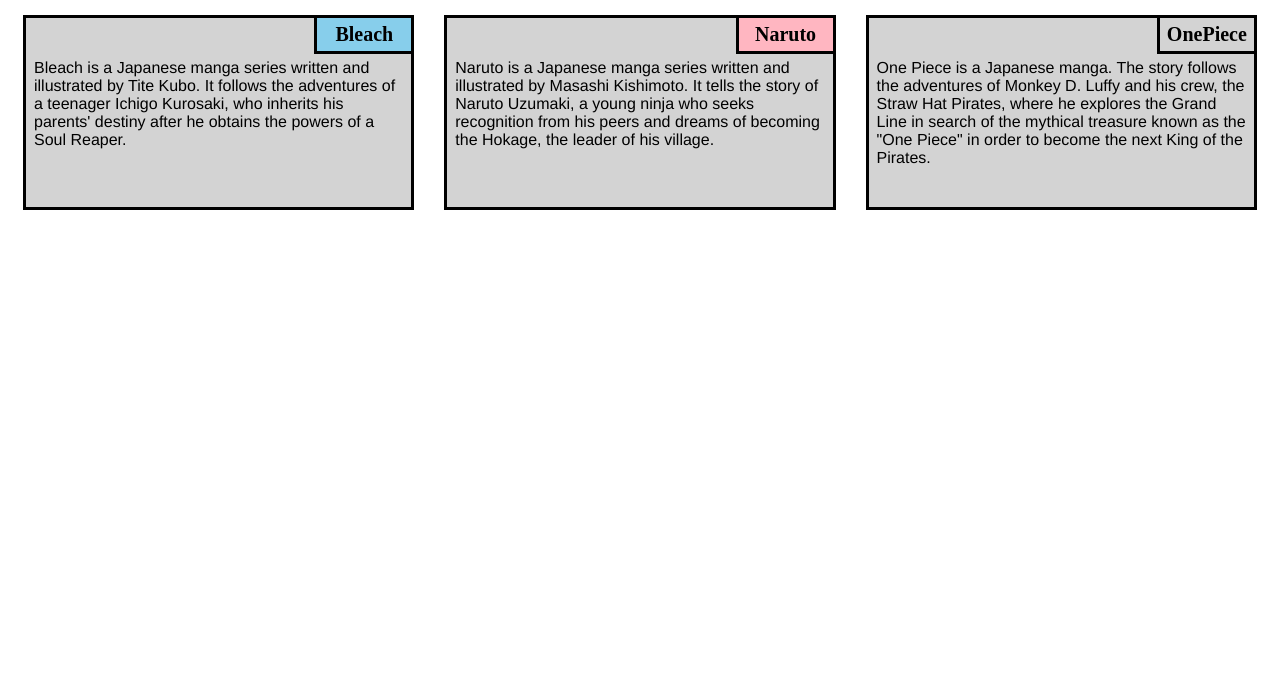
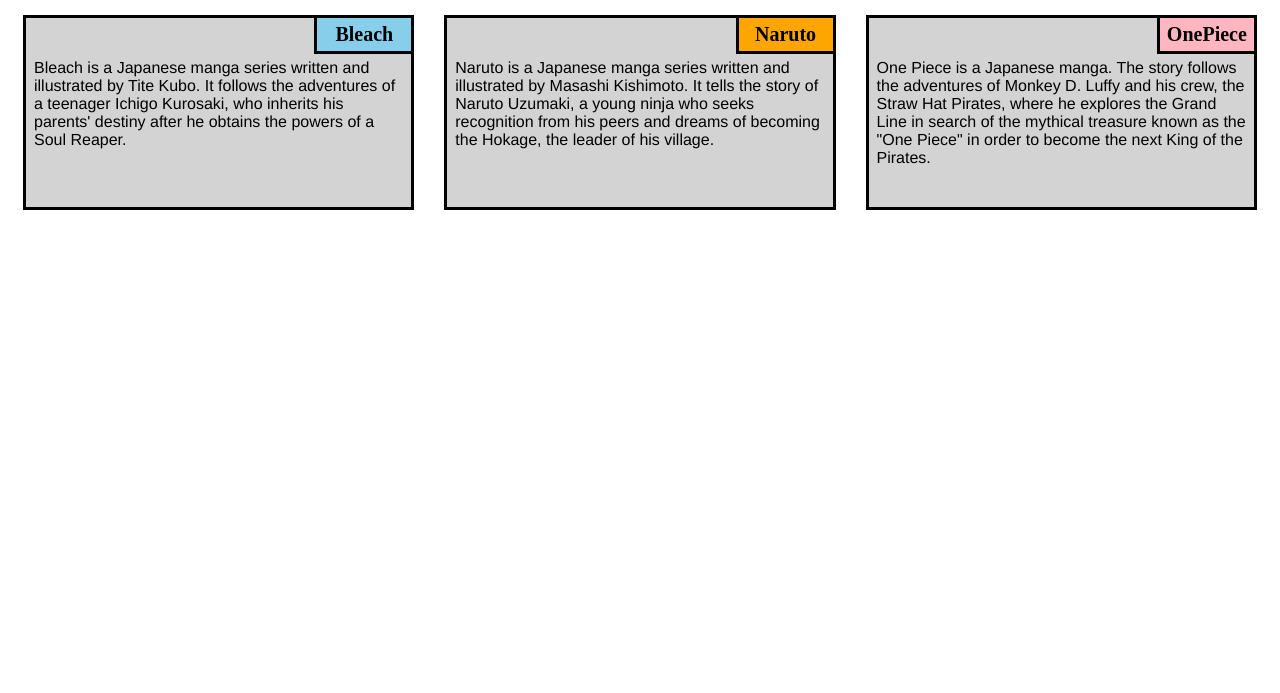
Before and after one commit to sheetalsahani45/CourseraAssignment2.github.io, a plain HTML site: page Assignment2/index.html in a window 1280 px wide. Shown: the part 107-800 px from the top of the page. Drawn offline with Linux system fonts and the light colour scheme.

Commit message:
Update style.css

```diff
--- a/Assignment2/css/style.css
+++ b/Assignment2/css/style.css
@@ -58,7 +58,7 @@
         text-align: center;
         font-size: 125%;
         font-weight: bold;
-        background-color: #FFB6C1;
+        background-color: #FFA500;
 
     }
 
@@ -72,7 +72,7 @@
         text-align: center;
         font-size: 125%;
         font-weight: bold;
-        background-color: #FFFDDO;
+        background-color: #FFB6C1;
 
     }
 
```
